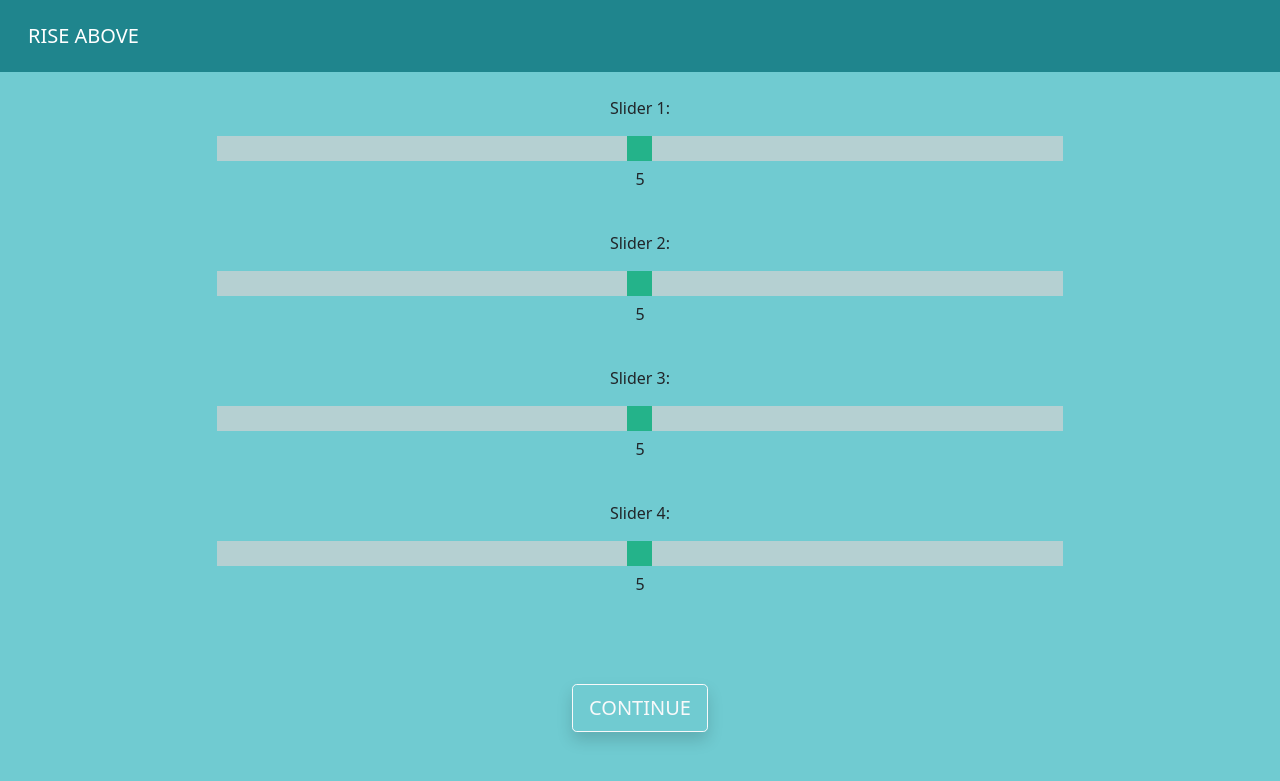
After one commit to Brennan-Richards/csc-492-project, a Python web app: template templates/rating.html in a window 1280 px wide. The commit adds this page. Shown: the top 781 px of the page. Run offline with Jinja, Linux system fonts and the light colour scheme; the template is opened without the code that fills it, so the values that code supplies are empty; some libraries are stand-ins or nearby versions.

Commit message:
Defining database tables and adding sliders rating view

```diff
--- a/static/style.css
+++ b/static/style.css
@@ -4,8 +4,48 @@ body {
   background-color: #2bb2bcac;
 }
 
+iframe, video {
+  border-radius: 10px;
+}
+
 #navbar {
     background-color: #1f858d;
+}
+
+/* Slider container */
+.slidecontainer {
+  width: 100%;
+}
+
+.slider {
+  -webkit-appearance: none;
+  width: 100%;
+  height: 25px;
+  background: #d3d3d3;
+  outline: none;
+  opacity: 0.7;
+  -webkit-transition: .2s;
+  transition: opacity .2s;
+}
+
+.slider:hover {
+  opacity: 1;
+}
+
+.slider::-webkit-slider-thumb {
+  -webkit-appearance: none;
+  appearance: none;
+  width: 25px;
+  height: 25px;
+  background: #04AA6D;
+  cursor: pointer;
+}
+
+.slider::-moz-range-thumb {
+  width: 25px;
+  height: 25px;
+  background: #04AA6D;
+  cursor: pointer;
 }
 
 /* NOTE: Sidebar code comes from: https://www.w3schools.com/howto/howto_css_sidebar_responsive.asp */
--- /dev/null
+++ b/templates/rating.html
@@ -0,0 +1,133 @@
+<!doctype html>
+<html lang="en">
+  <head>
+    <!-- Required meta tags -->
+    <meta charset="utf-8">
+    <meta name="viewport" content="width=device-width, initial-scale=1">
+
+    <!-- Fontawesome Icons -->
+    <script src="https://kit.fontawesome.com/5a1fa2e505.js" crossorigin="anonymous"></script>
+
+    <!-- Bootstrap CSS -->
+    <link href="https://cdn.jsdelivr.net/npm/bootstrap@5.0.2/dist/css/bootstrap.min.css" rel="stylesheet" integrity="sha384-EVSTQN3/azprG1Anm3QDgpJLIm9Nao0Yz1ztcQTwFspd3yD65VohhpuuCOmLASjC" crossorigin="anonymous">
+
+    <!-- Custom CSS -->
+    <link rel="stylesheet" href="{{ url_for('static', filename='style.css') }}">
+
+    <title>RISE ABOVE</title>
+  </head>
+  <body>
+    <nav class="navbar navbar-expand-lg navbar-dark p-3" id="navbar">
+        <div class="container-fluid">
+            <a class="navbar-brand" href="#">RISE ABOVE</a>
+            <button class="navbar-toggler" type="button" data-bs-toggle="collapse" data-bs-target="#navbarSupportedContent" aria-controls="navbarSupportedContent" aria-expanded="false" aria-label="Toggle navigation">
+            <span class="navbar-toggler-icon"></span>
+            </button>
+
+
+            <div class="collapse navbar-collapse" id="navbarSupportedContent">
+                <div class="ms-auto">
+                    <i style="font-size: 1.5rem;" class="fad fa-user-circle"></i>
+                </div>
+            <!-- <ul class="navbar-nav me-auto mb-2 mb-lg-0"> -->
+                <!-- <li class="nav-item">
+                    <a class="nav-link active" aria-current="page" href="#">Home</a>
+                </li>
+                <li class="nav-item">
+                    <a class="nav-link" href="#">Link</a>
+                </li> -->
+                <!-- <li class="nav-item dropdown">
+                    <a class="nav-link dropdown-toggle" href="#" id="navbarDropdown" role="button" data-bs-toggle="dropdown" aria-expanded="false">
+                    Dropdown
+                    </a>
+                    <ul class="dropdown-menu" aria-labelledby="navbarDropdown">
+                        <li><a class="dropdown-item" href="#">Action</a></li>
+                        <li><a class="dropdown-item" href="#">Another action</a></li>
+                        <li><hr class="dropdown-divider"></li>
+                        <li><a class="dropdown-item" href="#">Something else here</a></li>
+                    </ul>
+                </li> -->
+
+            </ul>
+            <!-- <form class="d-flex">
+                <input class="form-control me-2" type="search" placeholder="Search" aria-label="Search">
+                <button class="btn btn-outline-success" type="submit">Search</button>
+            </form> -->
+            </div>
+        </div>
+    </nav>
+
+    <div class="">
+        <div class="row">
+            <div class="col-lg-8 offset-lg-2 text-center mt-4">
+                <div class="slidecontainer">
+                    <p>Slider 1:</p>
+                    <input id="slider1" type="range" min="0" max="10" value="5" class="slider">
+                    <p id="demo1"></p>
+                    <br>
+                    <p>Slider 2:</p>
+                    <input id="slider2" type="range" min="0" max="10" value="5" class="slider">
+                    <p id="demo2"></p>
+                    <br>
+                    <p>Slider 3:</p>
+                    <input id="slider3" type="range" min="0" max="10" value="5" class="slider">
+                    <p id="demo3"></p>
+                    <br>
+                    <p>Slider 4:</p>
+                    <input id="slider4" type="range" min="0" max="10" value="5" class="slider">
+                    <p id="demo4"></p>
+
+                    <br>
+                    <a href="{{ url_for('rating') }}" class="btn btn-lg btn-outline-light mt-5 shadow">CONTINUE</a>
+
+                </div>
+            </div>
+        </div>
+    </div>
+
+
+    <script>
+        var slider1 = document.getElementById("slider1");
+        var output1 = document.getElementById("demo1");
+
+        var slider2 = document.getElementById("slider2");
+        var output2 = document.getElementById("demo2");
+
+        var slider3 = document.getElementById("slider3");
+        var output3 = document.getElementById("demo3");
+
+        var slider4 = document.getElementById("slider4");
+        var output4 = document.getElementById("demo4");
+
+        // Display the default slider value
+        output1.innerHTML = slider1.value;
+        output2.innerHTML = slider2.value;
+        output3.innerHTML = slider3.value;
+        output4.innerHTML = slider4.value;
+
+        // Update the current slider value (each time you drag the slider handle)
+        slider1.oninput = function() {
+            output1.innerHTML = this.value;
+        }
+
+        slider2.oninput = function() {
+            output2.innerHTML = this.value;
+        }
+
+        slider3.oninput = function() {
+            output3.innerHTML = this.value;
+        }
+
+        slider4.oninput = function() {
+            output4.innerHTML = this.value;
+        }
+    </script>
+
+
+    <!-- Optional JavaScript; choose one of the two! -->
+
+    <!-- Option 1: Bootstrap JS Bundle (with Popper) -->
+    <script src="https://cdn.jsdelivr.net/npm/bootstrap@5.0.2/dist/js/bootstrap.bundle.min.js" integrity="sha384-MrcW6ZMFYlzcLA8Nl+NtUVF0sA7MsXsP1UyJoMp4YLEuNSfAP+JcXn/tWtIaxVXM" crossorigin="anonymous"></script>
+
+  </body>
+</html>
```
Also changed, not shown: app.py (+65 -0 lines), templates/home.html (+8 -10 lines).
